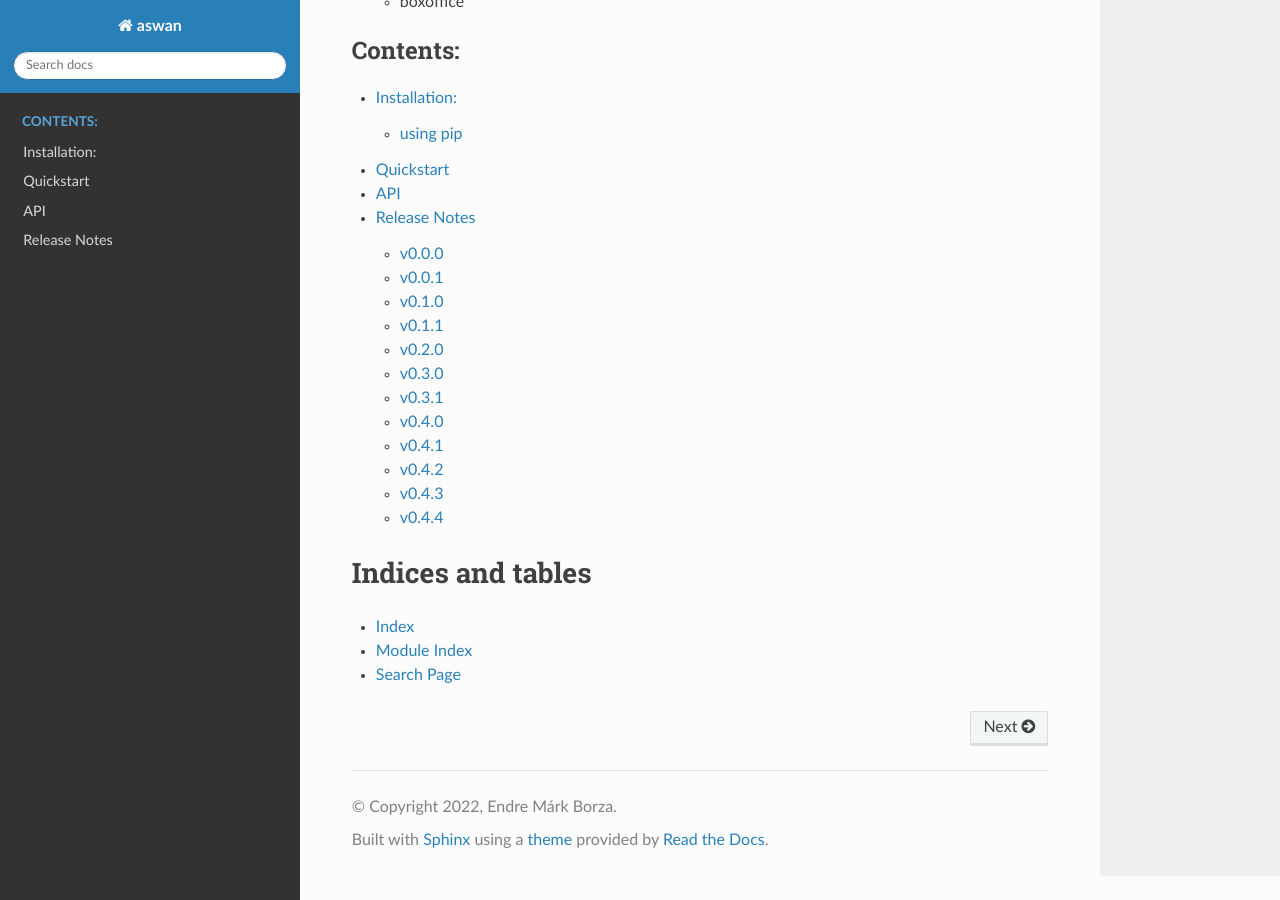
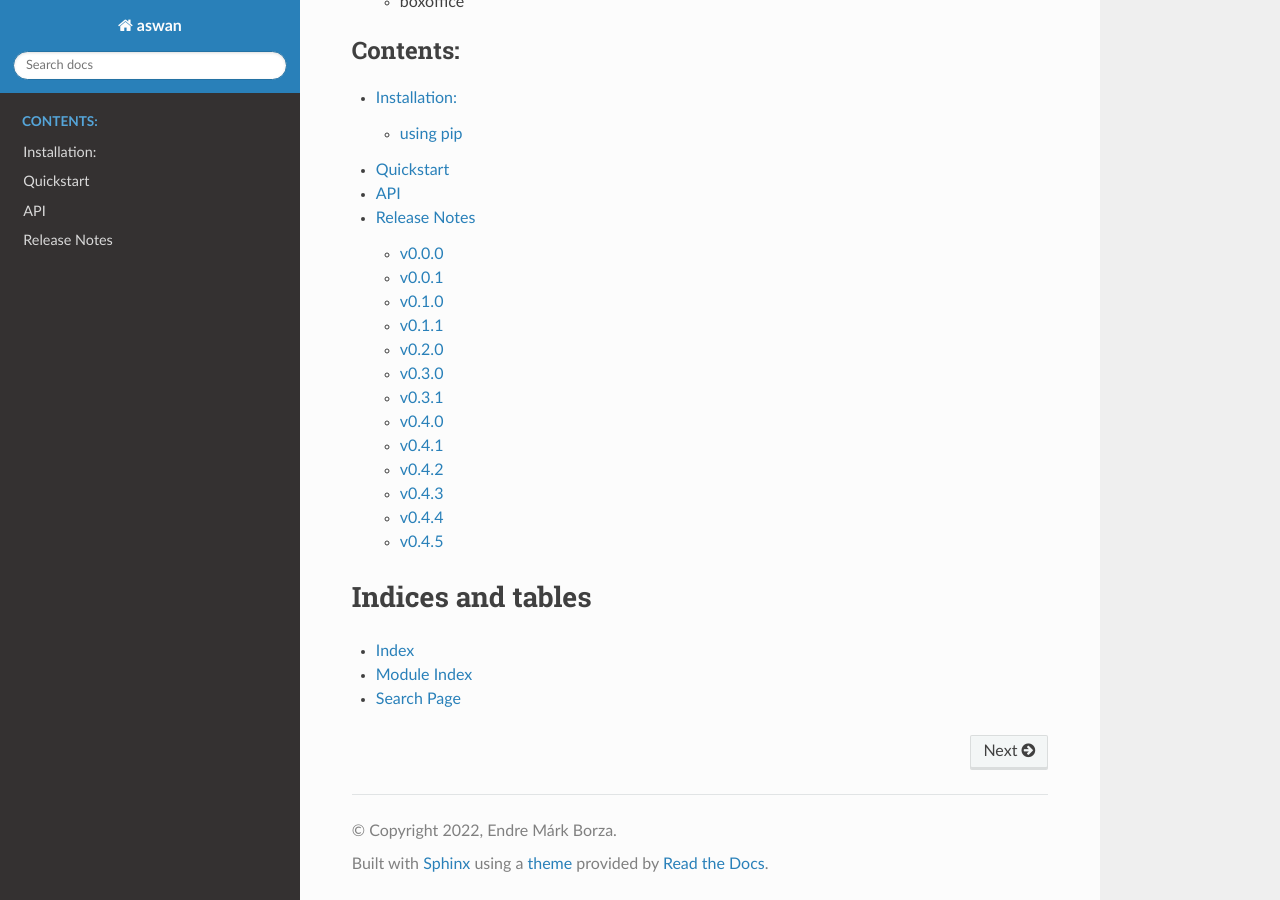
Before and after one commit to endremborza/aswan, a Sphinx documentation site: the page built from docs/index.rst, in a window 1280 px wide and 900 px high, scrolled down 2214 px. Built offline with Sphinx 7.4.7 and the Read the Docs theme 2.0.0, drawn with Linux system fonts in a browser that asks for light colours.

Commit message:
docs for v0.4.5

```diff
--- a/docs/api/aswan.AswanDepot.rst
+++ b/docs/api/aswan.AswanDepot.rst
@@ -13,6 +13,7 @@ AswanDepot
       ~AswanDepot.get_all_run_ids
       ~AswanDepot.get_complete_status
       ~AswanDepot.get_handler_events
+      ~AswanDepot.get_missing_runs
       ~AswanDepot.get_status
       ~AswanDepot.init_w_complete
       ~AswanDepot.integrate
@@ -28,6 +29,7 @@ AswanDepot
    .. automethod:: get_all_run_ids
    .. automethod:: get_complete_status
    .. automethod:: get_handler_events
+   .. automethod:: get_missing_runs
    .. automethod:: get_status
    .. automethod:: init_w_complete
    .. automethod:: integrate
--- /dev/null
+++ b/docs/release_notes/v0.4.5.rst
@@ -0,0 +1,4 @@
+v0.4.5
+------
+
+hope
```
